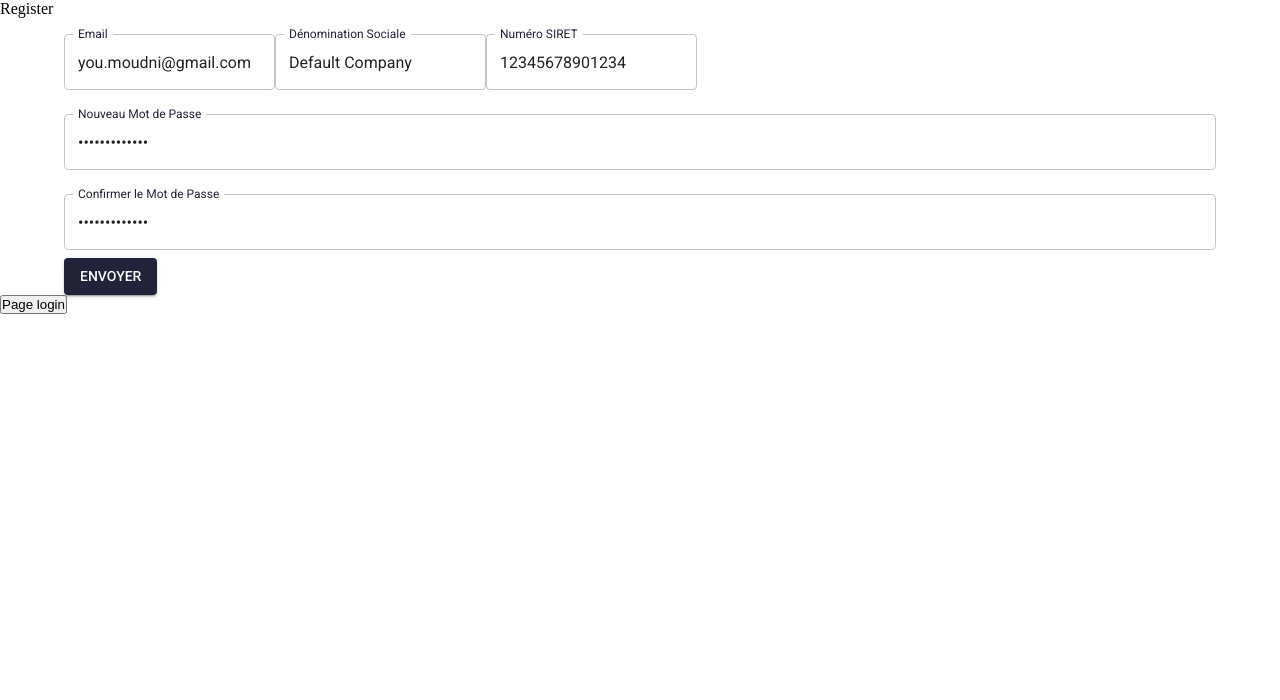
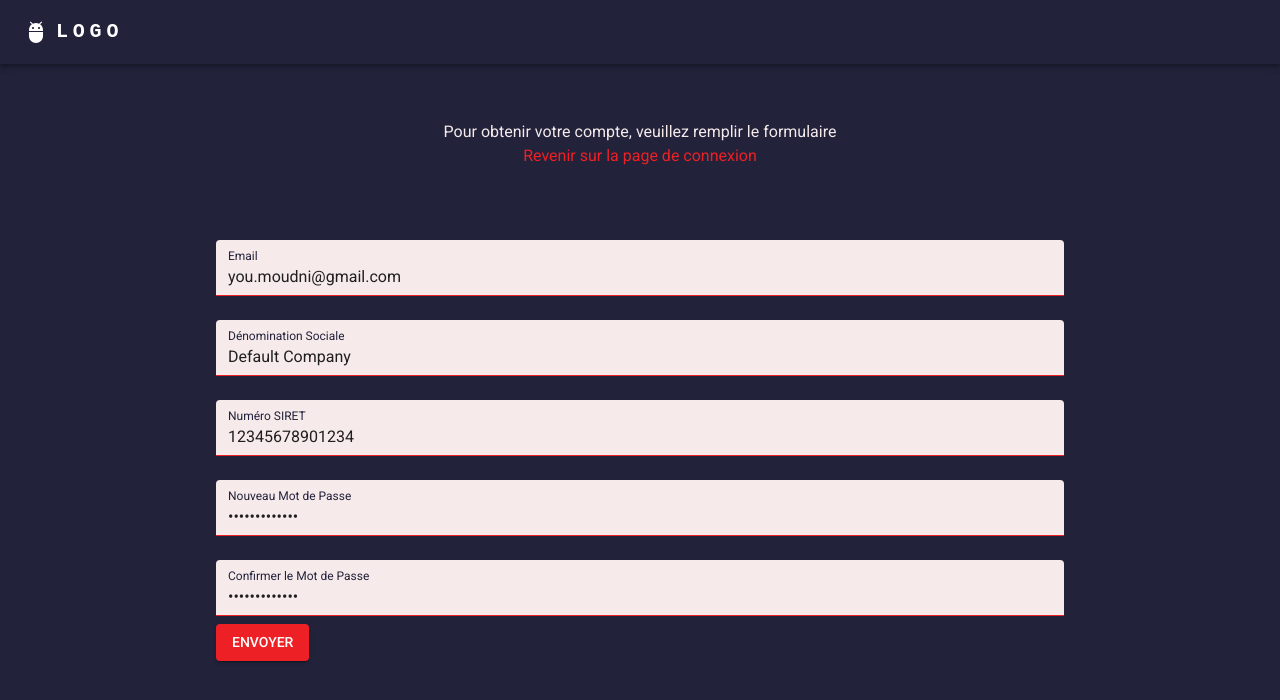
Before and after one commit to youssef67/web-app-rb, a React (Vite) app: page /register in a window 1280 px wide. Shown: the top 700 px of the page. Built offline with nearby package versions, Linux system fonts and the light colour scheme.

Commit message:
debut modification visuelle de la page register

```diff
--- a/src/components/auth/forms/LoginForm.tsx
+++ b/src/components/auth/forms/LoginForm.tsx
@@ -42,7 +42,6 @@ const LoginForm: React.FC = () => {
       container
       component="form"
       onSubmit={handleSubmit(onSubmit)}
-      // className={styles.form}
     >
       <Controller
         name="email"
--- a/src/components/auth/forms/RegisterForm.tsx
+++ b/src/components/auth/forms/RegisterForm.tsx
@@ -1,20 +1,19 @@
 import React from "react";
 import { useForm, Controller, SubmitHandler } from "react-hook-form";
-import { Container, Box, TextField, Button } from "@mui/material";
+import { Grid, TextField, Button } from "@mui/material";
 import axios from "axios";
 import { useNavigate } from "react-router-dom";
 
-
 interface IFormInput {
-  email: string
-  compagny_name: string
-  siret_number: string
-  password: string
-  confirm_password: string
+  email: string;
+  compagny_name: string;
+  siret_number: string;
+  password: string;
+  confirm_password: string;
 }
 
 const RegisterForm: React.FC = () => {
-  const navigate = useNavigate()
+  const navigate = useNavigate();
 
   const {
     handleSubmit,
@@ -31,17 +30,16 @@ const RegisterForm: React.FC = () => {
     },
   });
 
-
-  const password = watch('password');
+  const password = watch("password");
 
   const onSubmit: SubmitHandler<IFormInput> = async (data) => {
     axios
       .post("http://localhost:3333/api/v1/auth/register", data)
       .then((res) => {
-        console.log(res)
+        console.log(res);
         if (res.status === 201) {
-          console.log("response 201")
-          navigate("/login")
+          console.log("response 201");
+          navigate("/login");
         } else {
           throw new Error("erreur survenu");
         }
@@ -50,48 +48,38 @@ const RegisterForm: React.FC = () => {
   };
 
   return (
-    <Container>
-      <Box
-        component={"form"}
-        onSubmit={handleSubmit(onSubmit)}
-      >
+    <Grid container component={"form"} onSubmit={handleSubmit(onSubmit)}>
       <Controller
         name="email"
         control={control}
-          defaultValue=""
-          rules={{
-            required: "Email obligatoire",
-            pattern: {
-              value: /^[a-zA-Z0-9._%+-]+@[a-zA-Z0-9.-]+\.[a-zA-Z]{2,4}$/,
-              message: "L'email renseigné est incorrect",
-            },
-          }}
+        rules={{ required: true, pattern: /^\S+@\S+$/i }}
         render={({ field }) => (
           <TextField
             {...field}
             label="Email"
-              variant="outlined"
+            variant="filled"
+            fullWidth
+            margin="normal"
             error={!!errors.email}
-              helperText={errors.email ? errors.email.message : ""}
-              margin="normal"
+            helperText={errors.email ? "Format d'email invalide" : ""}
           />
         )}
       />
       <Controller
         name="compagny_name"
         control={control}
-          defaultValue=""
         rules={{ required: "Dénomination sociale est obligatoire" }}
         render={({ field }) => (
           <TextField
             {...field}
             label="Dénomination Sociale"
-              variant="outlined"
+            variant="filled"
+            fullWidth
+            margin="normal"
             error={!!errors.compagny_name}
             helperText={
               errors.compagny_name ? errors.compagny_name.message : ""
             }
-              margin="normal"
           />
         )}
       />
@@ -110,10 +98,11 @@ const RegisterForm: React.FC = () => {
           <TextField
             {...field}
             label="Numéro SIRET"
-              variant="outlined"
+            variant="filled"
+            fullWidth
+            margin="normal"
             error={!!errors.siret_number}
             helperText={errors.siret_number ? errors.siret_number.message : ""}
-              margin="normal"
           />
         )}
       />
@@ -122,10 +111,10 @@ const RegisterForm: React.FC = () => {
         control={control}
         defaultValue=""
         rules={{
-            required: 'Nouveau mot de passe requis',
+          required: "Nouveau mot de passe requis",
           minLength: {
             value: 8,
-              message: 'Le mot de passe doit avoir au moins 8 caractères',
+            message: "Le mot de passe doit avoir au moins 8 caractères",
           },
         }}
         render={({ field }) => (
@@ -133,10 +122,10 @@ const RegisterForm: React.FC = () => {
             {...field}
             type="password"
             label="Nouveau Mot de Passe"
-              variant="outlined"
+            variant="filled"
             fullWidth
             error={!!errors.password}
-              helperText={errors.password ? errors.password.message : ''}
+            helperText={errors.password ? errors.password.message : ""}
             margin="normal"
           />
         )}
@@ -146,32 +135,30 @@ const RegisterForm: React.FC = () => {
         control={control}
         defaultValue=""
         rules={{
-            required: 'Confirmation du mot de passe requise',
+          required: "Confirmation du mot de passe requise",
           validate: (value) =>
-              value === password || 'Les mots de passe ne correspondent pas',
+            value === password || "Les mots de passe ne correspondent pas",
         }}
         render={({ field }) => (
           <TextField
             {...field}
             type="password"
             label="Confirmer le Mot de Passe"
-              variant="outlined"
+            variant="filled"
             fullWidth
             error={!!errors.confirm_password}
             helperText={
-                errors.confirm_password
-                  ? errors.confirm_password.message
-                  : ''
+              errors.confirm_password ? errors.confirm_password.message : ""
             }
             margin="normal"
           />
         )}
       />
-        <Button type="submit" variant="contained" color="primary">
+
+      <Button type="submit" variant="contained" color="primary" style={{marginBottom: '50px', background: "#ed2025"}}>
             Envoyer
       </Button>
-      </Box>
-    </Container>
+    </Grid>
   );
 };
 
--- a/src/routes/auth/Login.tsx
+++ b/src/routes/auth/Login.tsx
@@ -5,7 +5,6 @@ import Cookies from "js-cookie";
 import { Container, Grid, Divider, Typography, Chip, Box } from "@mui/material";
 import { useNavigate } from "react-router-dom";
 import { useTheme } from "@mui/material/styles";
-
 
 const Login: React.FC = () => {
   const navigate = useNavigate();
@@ -19,7 +18,12 @@ const Login: React.FC = () => {
   };
 
   return (
-    <div style={{ background : theme.palette.background.default, minHeight: '100vh' }}>
+    <div
+      style={{
+        background: theme.palette.background.default,
+        minHeight: "100vh",
+      }}
+    >
       <AppBarBeforeLogin />
       <Container>
         <Grid
@@ -28,20 +32,33 @@ const Login: React.FC = () => {
           direction="column"
           alignItems="center"
         >
-          <Grid container spacing={0} my={7} direction="column" width={'80%'}>
+          <Grid container spacing={0} my={7} direction="column" width={"80%"}>
             <Grid>
               <Typography>Connectez-vous</Typography>
             </Grid>
             <Grid>
               <Typography>
                 Pas encore de compte ?{" "}
-                    <span onClick={handleRegister} style={{ cursor: "pointer", color: "#ed2025" }}>
+                <span
+                  onClick={handleRegister}
+                  style={{ cursor: "pointer", color: "#ed2025" }}
+                >
                   Créer un compte
                 </span>
               </Typography>
               <Box>
-                    <Divider style={{ marginTop: "40px", borderColor: theme.palette.divider }}>
-                        <Chip label="OU" size="medium" variant="outlined" sx={{color: "#f6eaea"}}/>
+                <Divider
+                  style={{
+                    marginTop: "40px",
+                    borderColor: theme.palette.divider,
+                  }}
+                >
+                  <Chip
+                    label="OU"
+                    size="medium"
+                    variant="outlined"
+                    sx={{ color: "#f6eaea" }}
+                  />
                 </Divider>
               </Box>
             </Grid>
--- a/src/routes/auth/Register.tsx
+++ b/src/routes/auth/Register.tsx
@@ -1,20 +1,61 @@
 import React from "react";
 import RegisterForm from "@components/auth/forms/RegisterForm";
 import { useNavigate } from "react-router-dom";
-
+import { useTheme } from "@mui/material/styles";
+import { Container, Grid, Typography } from "@mui/material";
+import AppBarBeforeLogin from "@components/common/AppBarBeforeLogin";
 
 const Register: React.FC = () => {
-    const navigate = useNavigate()
+  const navigate = useNavigate();
+  const theme = useTheme();
 
   const handleMoveToLoginPage = () => {
-    navigate("/")
-  }
+    navigate("/login");
+  };
   return (
-    <>
-      <div>Register</div>
-      <RegisterForm />
-      <button onClick={handleMoveToLoginPage}>Page login</button>
-    </>
+    <div
+      style={{
+        background: theme.palette.background.default,
+        minHeight: "100vh",
+      }}
+    >
+      <AppBarBeforeLogin />
+      <Container style={{ maxWidth: "70%" }}>
+        <Grid
+          container
+          justifyContent="center"
+          direction="column"
+          alignItems="center"
+        >
+          <Grid
+            container
+            spacing={0}
+            my={7}
+            direction="column"
+            alignItems="center"
+          >
+            <Grid>
+              <Typography>
+                Pour obtenir votre compte, veuillez remplir le formulaire
+              </Typography>
+            </Grid>
+            <Grid>
+              <Typography>
+                <span
+                  onClick={handleMoveToLoginPage}
+                  style={{ cursor: "pointer", color: "#ed2025" }}
+                >
+                  Revenir sur la page de connexion
+                </span>
+              </Typography>
+            </Grid>
+          </Grid>
+        </Grid>
+        <Grid >
+          <RegisterForm />
+        </Grid>
+      </Container>
+    </div>
   );
 };
 
```
Also changed, not shown: src/main.tsx (+13 -14 lines). Lines whose indentation alone changed are shown as unchanged.
